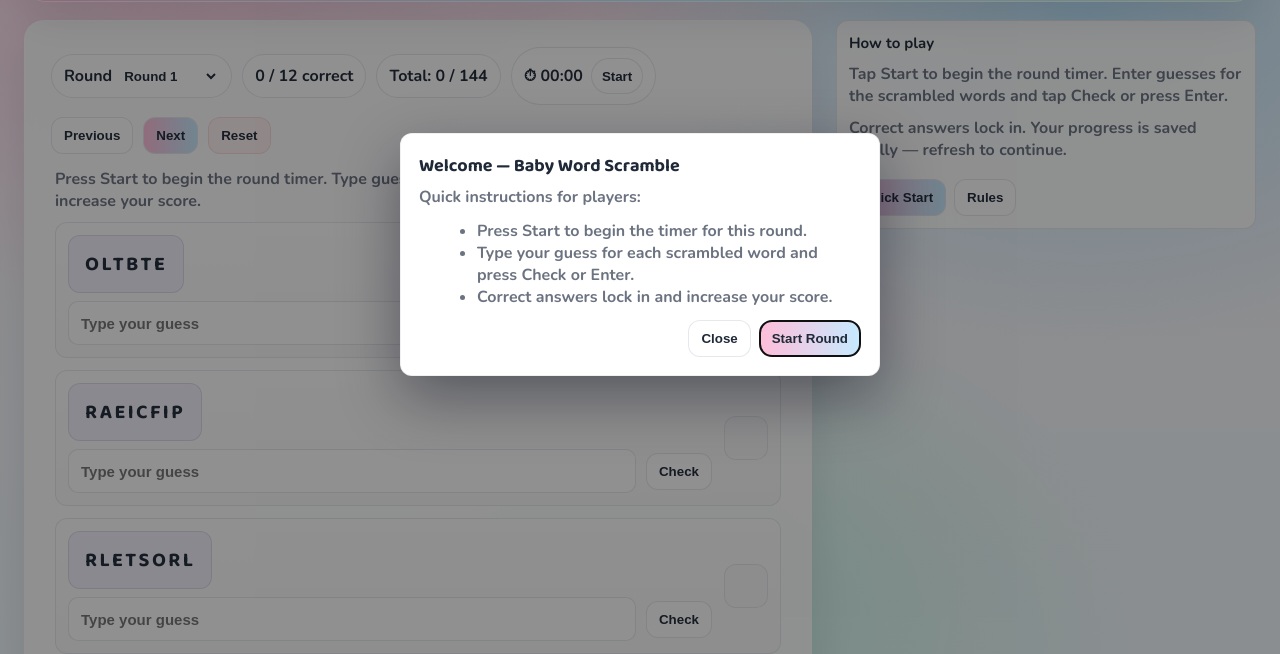
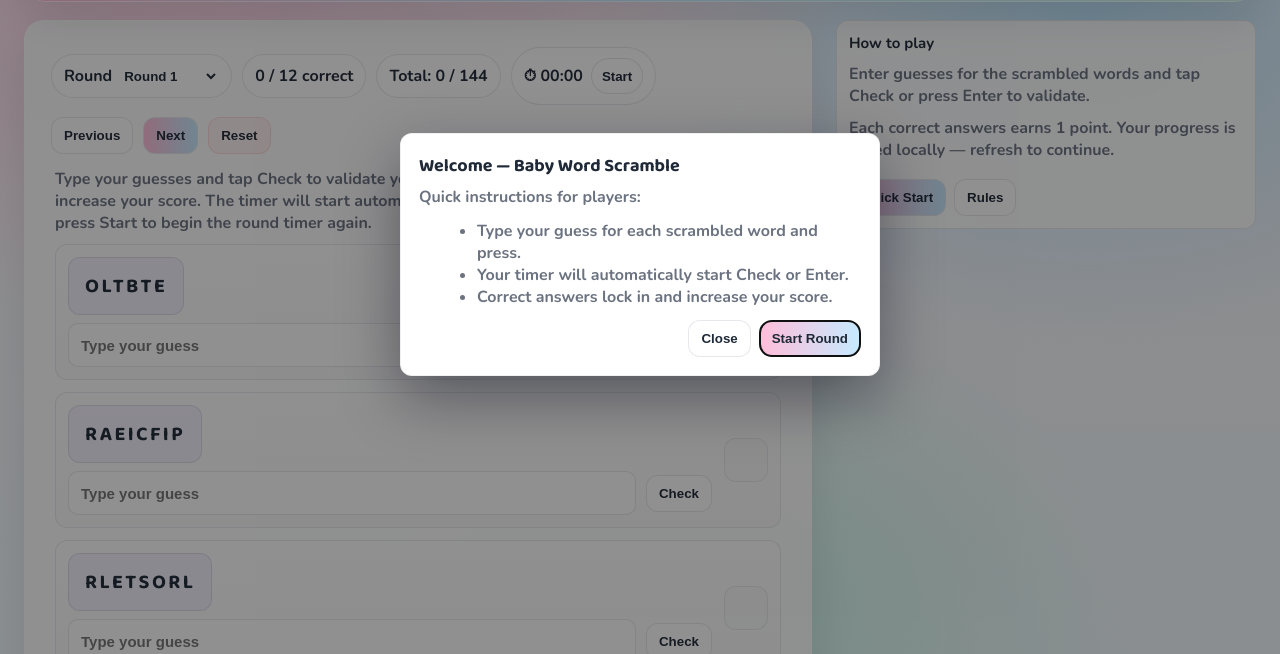
Before and after one commit to DWGeorge473/Baby-Shower-Word-Scrabble, a plain HTML site: page index.html in a window 1280 px wide. Shown: the part 146-800 px from the top of the page. Drawn offline with nearby package versions, Linux system fonts and the light colour scheme.

Commit message:
Revise gameplay instructions and hints
Updated instructions and hints for gameplay to clarify scoring and timer behavior.

```diff
--- a/index.html
+++ b/index.html
@@ -261,13 +261,13 @@
             </div>
 
             <div class="content">
-              <p class="hint" id="modeHint">Press Start to begin the round timer. Players type guesses and tap Check. Correct answers lock in and increase your score.</p>
+              <p class="hint" id="modeHint">Players type guesses and tap Check to validate the answer. Each correct answer is 1 point.</p>
 
               <!-- rows rendered here -->
               <div id="rows" class="grid" aria-live="polite"></div>
 
               <div class="footer" style="margin-top:14px; font-weight:700; color:var(--muted); display:flex; justify-content:space-between; gap:8px;">
-                <span>Tip: Progress saves on this device.</span>
+                <span>Tip: Your progress is saved as you go along but will be lost if you refresh your browser window.</span>
                 <span></span>
               </div>
             </div>
@@ -301,8 +301,8 @@
           <!-- Player-side content (when host not signed-in): helpful, player-focused, no host instructions) -->
           <div class="player-side" id="playerSide">
             <strong>How to play</strong>
-            <p>Tap Start to begin the round timer. Enter guesses for the scrambled words and tap Check or press Enter.</p>
-            <p>Correct answers lock in. Your progress is saved locally — refresh to continue.</p>
+            <p>Enter guesses for the scrambled words and tap Check or press Enter to validate.</p>
+            <p> Each correct answers earns 1 point. Your progress is saved locally — refresh to continue.</p>
             <div style="margin-top:8px; display:flex; gap:8px;">
               <button id="quickStart" class="btn primary">Quick Start</button>
               <button id="viewRules" class="btn">Rules</button>
@@ -335,8 +335,8 @@
       <h3 id="welcomeTitle" class="welcome-title">Welcome — Baby Word Scramble</h3>
       <p class="welcome-body">Quick instructions for players:</p>
       <ul style="margin:0 0 12px 18px; color:var(--muted); font-weight:700;">
-        <li>Press Start to begin the timer for this round.</li>
-        <li>Type your guess for each scrambled word and press <strong>Check</strong> or Enter.</li>
+        <li>Type your guess for each scrambled word and press.</li>
+        <li>Your timer will automatically start <strong>Check</strong> or Enter.</li>
         <li>Correct answers lock in and increase your score.</li>
       </ul>
       <div style="display:flex; gap:8px; justify-content:flex-end;">
@@ -354,7 +354,7 @@
         Short rules:
       </p>
       <ol style="margin:0 0 12px 18px; color:var(--muted); font-weight:700;">
-        <li>Start the timer to begin the round.</li>
+        <li>Your timer will automatically start.</li>
         <li>Each correct answer counts toward your round score.</li>
         <li>Your total accumulates across rounds and is shown in the header.</li>
       </ol>
@@ -871,7 +871,7 @@
 
       modeHintEl.textContent = state.mode === 'host'
         ? 'Host mode — viewing answers for the current round. Use Sign out to end host session.'
-        : 'Press Start to begin the round timer. Type guesses and tap Check. Correct answers lock in and increase your score.';
+        : 'Type your guesses and tap Check to validate your answer. If correct you get 1 point that will increase your score. The timer will start automatically but if you If you refresh or reset your page, press Start to begin the round timer again.';
 
       rowsEl.innerHTML = '';
       const round = ROUNDS[state.currentRound];
```
